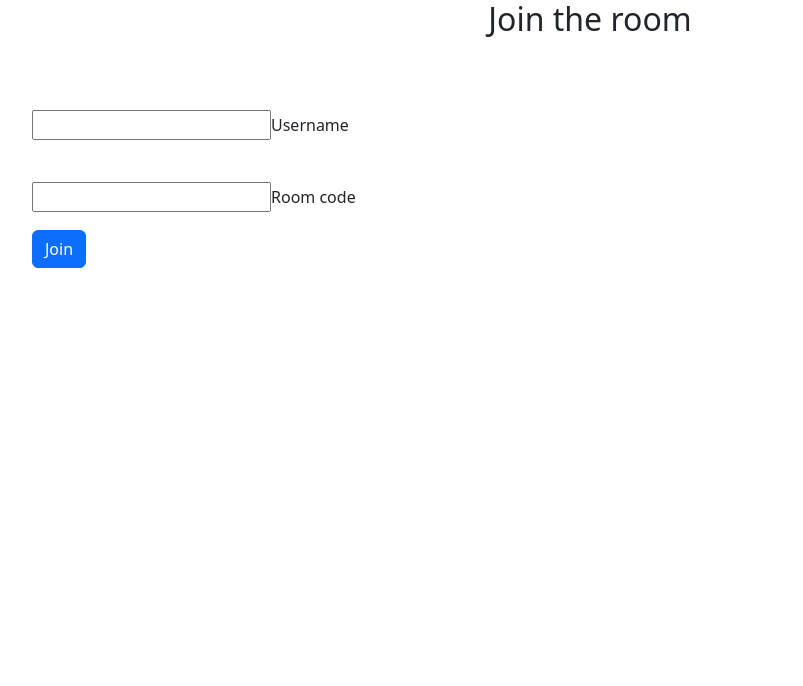
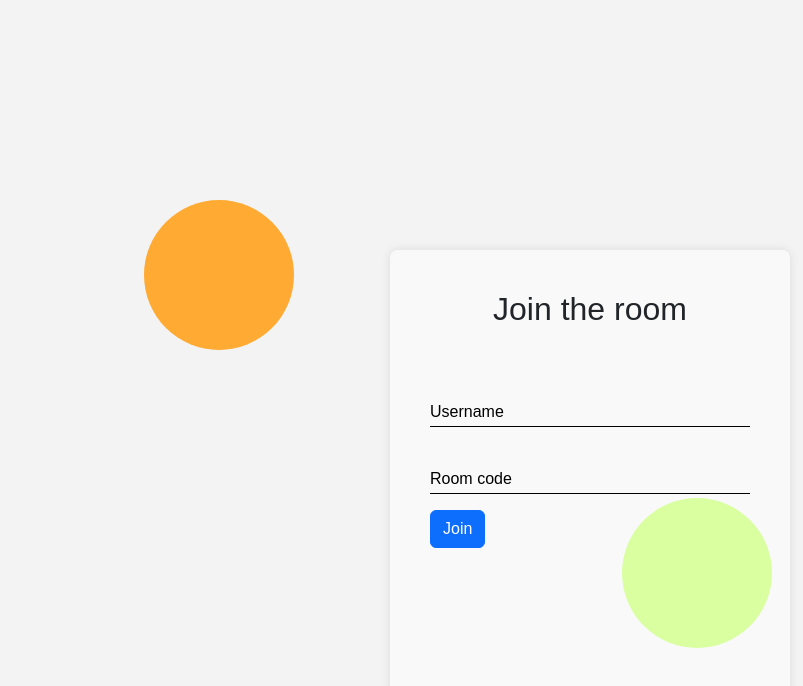
Before and after one commit to Suriya3621/Chat-app, a React (Create React App) app in the folder frontend/: page / in a window 1280 px wide. Shown: the top 686 px of the page, without its empty margins (50-853 px from the left). Built offline with nearby package versions, Linux system fonts and the light colour scheme.

Commit message:
Update login.css

```diff
--- a/frontend/src/login.css
+++ b/frontend/src/login.css
@@ -1,39 +1,65 @@
-.div{
-color:white;
+body{
+      font-family: Arial, sans-serif;
+      background-color: #f3f3f3;
     }
-.background{
-  text-align:center;
-  background:linear-gradient(
-  to right,
-  #0B00CF,
-  #300A6E,
-  #FF2D2B,
-  #C10A28
-  );
-  width:100%;
-  height:1900px;
+
+    .login-container {
+      max-width: 400px;
+      margin: 0 auto;
+      margin-top: 100px;
+      background-color: #FFFFFF8C;
+      border-radius: 8px;
+      box-shadow: 0 0 10px rgba(0, 0, 0, 0.1);
+      padding: 40px;
     }
-button{
- border-radius:30px;
- border:none;
+
+    input {
+      outline: none;
+      width: 100%;
+      border: none;
+      border-bottom: 1px solid #000000;
+      background-color: transparent;
     }
-.box{
-  width:300px;
-  border:2px snow solid;
-  border-radius:50px;
+
+    .input {
+      position: relative;
+      margin-bottom: 20px;
     }
-.input{
-  background-color: transparent;
-  border:none;
-  border-bottom:2px solid #fff;
-  width:50%;
-  transition: 1s;
+
+    .input label {
+      position: absolute;
+      top: 0;
+      left: 0;
+      color: #000000;
+      font-size: 1em;
+      transition: .5s;
     }
-.input:focus{
-  outline:none;
-  width:100%;
-  background-color: transparent;
-  border:none;
-  border-bottom:2px solid #fff;
-  transition: 1s;
+
+    input:focus + label,
+    input:valid + label {
+      top: -20px;
+      font-size: 0.8em;
+      color: #007bff;
     }
+    .circlegy{
+      z-index:-1;
+      position:relative;
+      top:-50px;
+
+      left:60%;
+      border-radius:50%;
+      width:150px;
+      height:150px;
+      background-color:greenyellow;
+    }
+      .circleyo {
+          z-index: -1;
+          position: relative;
+          top:200px;
+
+          left: 10%;
+          border-radius: 50%;
+          width: 150px;
+          height: 150px;
+          background-color:#FFAA33;
+        }
```
Lines whose indentation alone changed are shown as unchanged.
